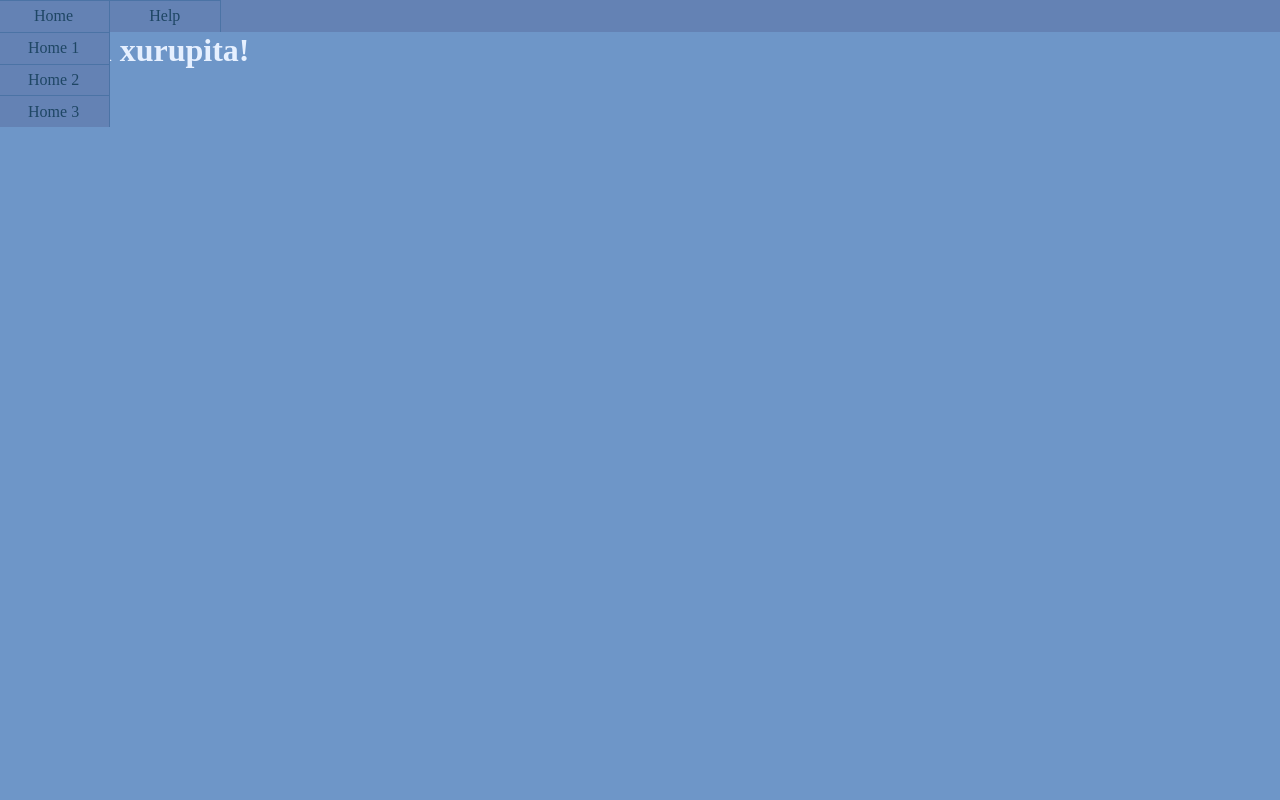
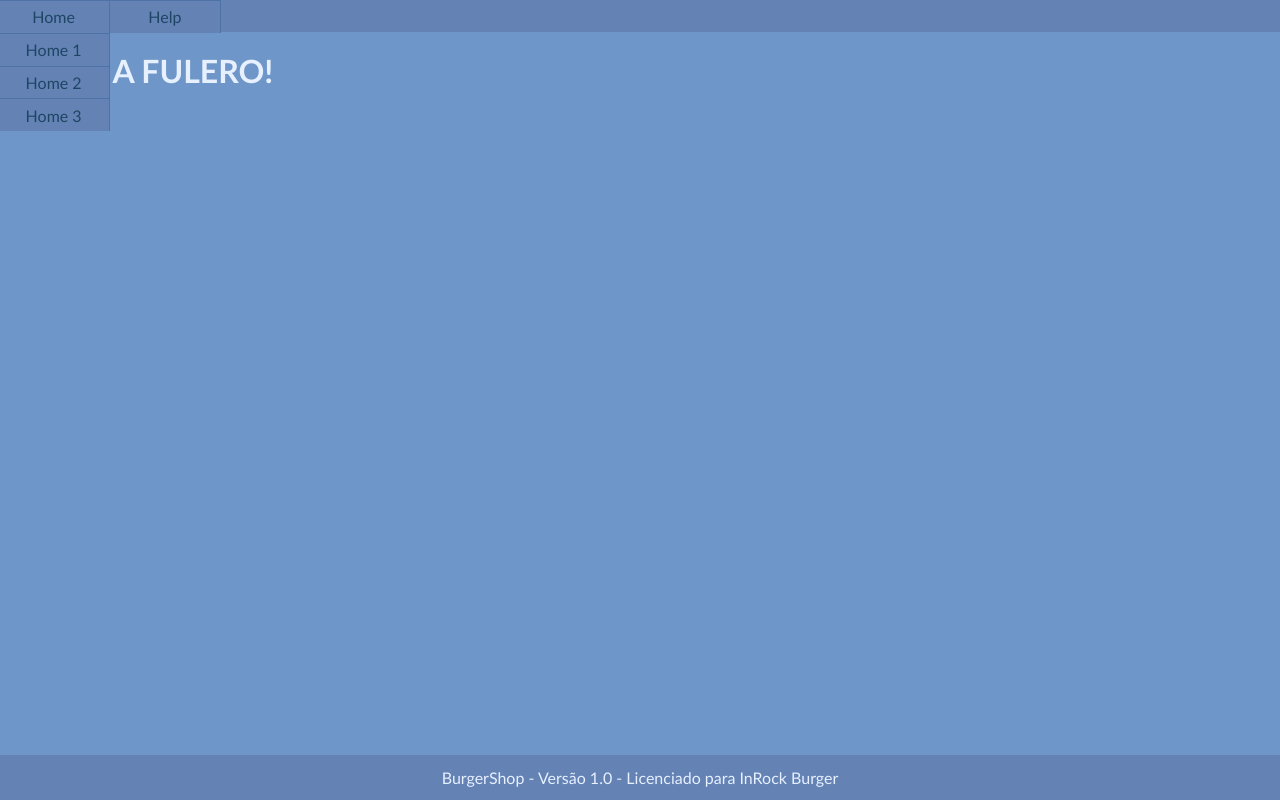
Before and after one commit to rpaggi/personal-cookbook, a plain HTML site: page menu-dropdown-hori.html in a window 1280 px wide. Drawn offline with Linux system fonts and the light colour scheme.

Commit message:
renamed menu dropdown

```diff
--- a/menu-dropdown-css.html
+++ b/menu-dropdown-hori.html
@@ -5,7 +5,7 @@
 
 	<meta http-equiv="X-UA-Compatible" content="IE=edge">
 
-	<title>Teste menu dropdown</title>
+	<title>BurgerShop</title>
 
 	<style type="text/css" media="screen">
 		*{
@@ -15,6 +15,7 @@
 		body{
 			background: rgb(110, 150, 200);
 			color: rgb(230,240,255);
+			font-family: "Trebuchet MS";
 		}
 		.main-menu{
 			margin: 0;
@@ -63,9 +64,25 @@
 			display: block;
 		}
 
+		content{
+			padding: 1em 2em;
+		}
+
+		footer {
+		    position: absolute;
+		    z-index: 10;
+		    bottom: 0;
+		    height: 2em;
+		    width: 100%;
+		    padding-top: 0.8em;
+			background: rgb(100, 130, 180);
+			text-align: center;
+		}
+
 	</style>
 </head>
 <body>
+	<header>
 		<div class="main-menu">
 		<ul>
 			<li class="main-item"><a href="#" title="">Home</a>
@@ -84,8 +101,12 @@
 			</li>
 		</ul>
 		</div>
+	</header>
 	<content>
-		<h1>Teste da xurupita!</h1>
+		<h1>SISTEMA FULERO!</h1>
 	</content>
+	<footer>
+		BurgerShop - Versão 1.0 - Licenciado para InRock Burger
+	</footer>
 </body>
 </html>
```
Lines whose indentation alone changed are shown as unchanged.
